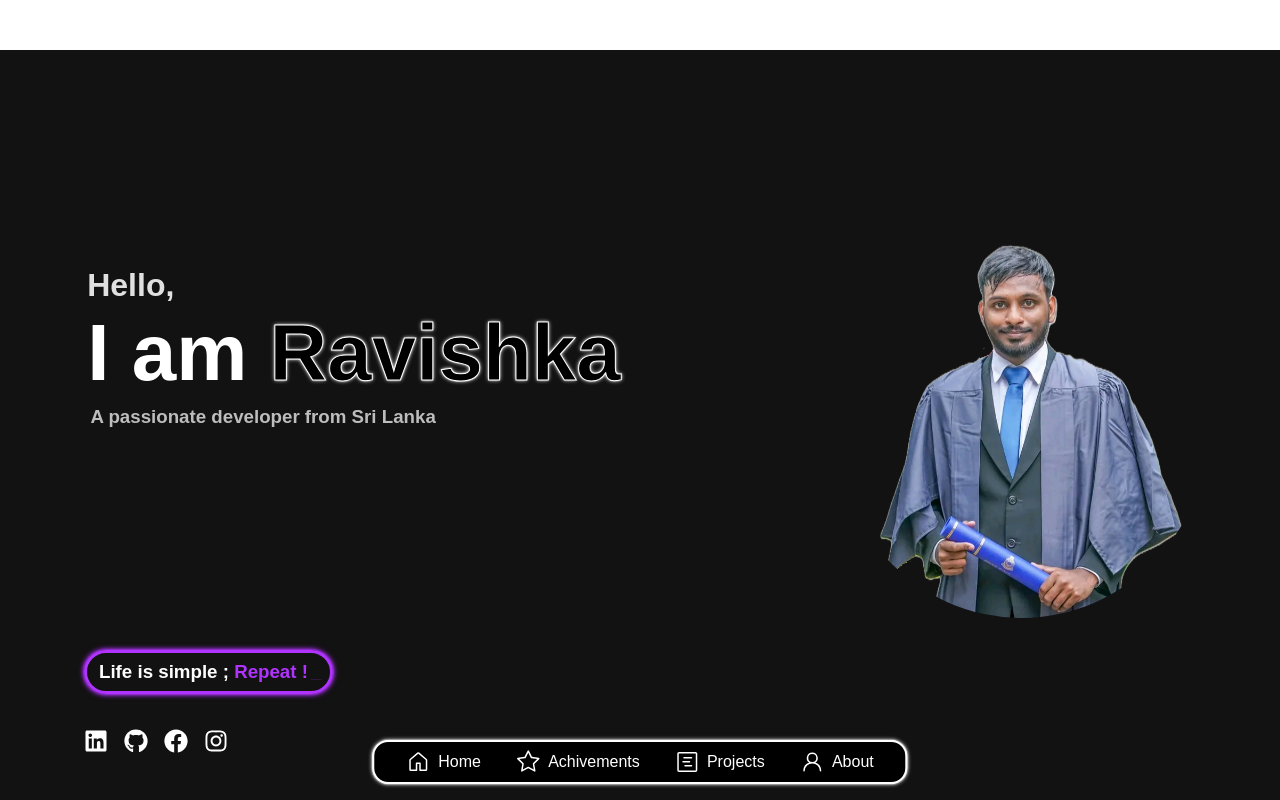
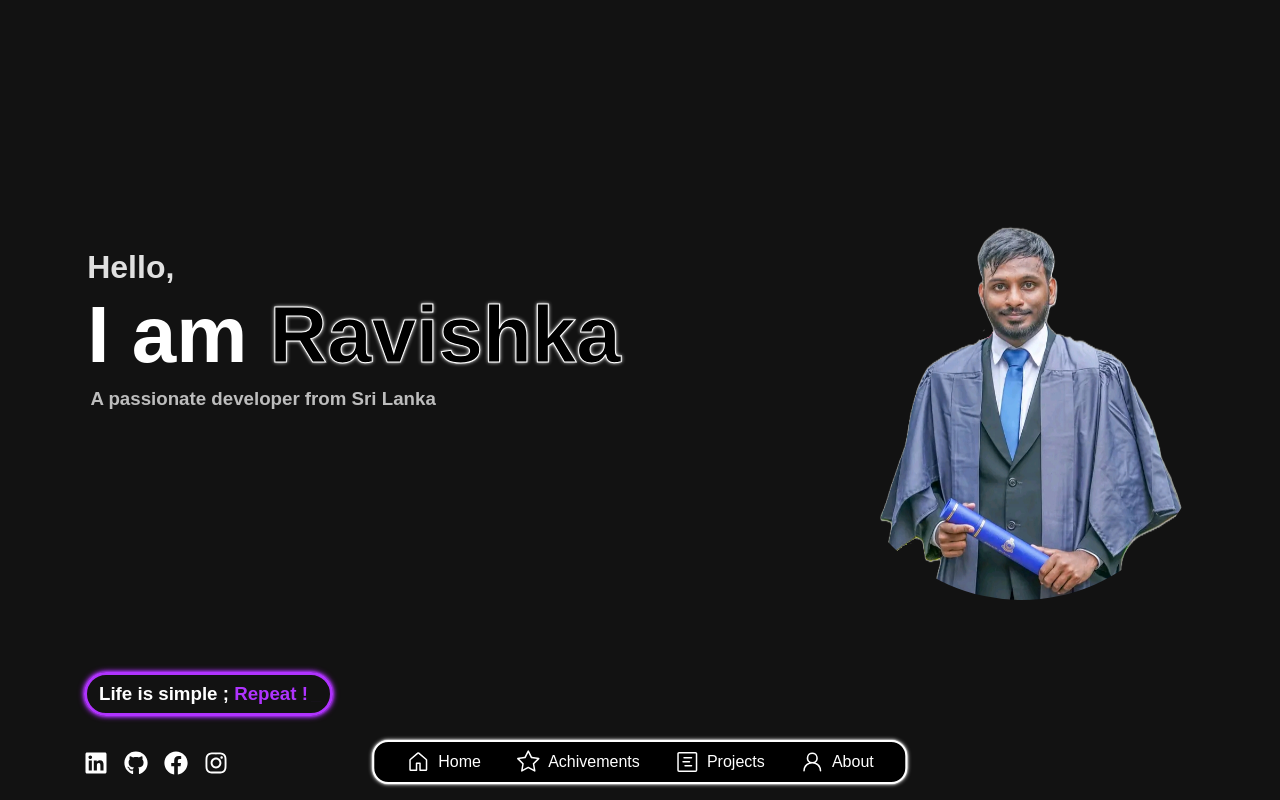
Before and after one commit to ravishkaw/My-Portfolio, a React (Vite) app: page / in a window 1280 px wide. Shown: the top 800 px of the page. Built offline with nearby package versions, Linux system fonts and the light colour scheme; no server answers.

Commit message:
add smooth scrolling and fixed the layout due to removal of navbar

```diff
--- a/src/index.css
+++ b/src/index.css
@@ -43,9 +43,12 @@
   --transition: 200ms;
 }
 
+html {
+  scroll-behavior: smooth;
+}
+
 main {
   background-color: var(--primary-color-950);
-  margin-top: 50px;
   overflow: hidden;
 }
 
@@ -53,7 +56,7 @@ main {
   display: flex;
   flex-direction: column;
   color: var(--primary-white);
-  padding: 0.5rem 1rem;
+  padding: 0 1rem;
   /* border: 1px solid green; */
 }
 
@@ -73,9 +76,8 @@ main {
 }
 
 .sections {
-  /* border: 1px solid blue; */
-  margin-bottom: 3rem;
   padding: 0.75rem;
+  min-height: 100vh;
 }
 
 .loading {
```
